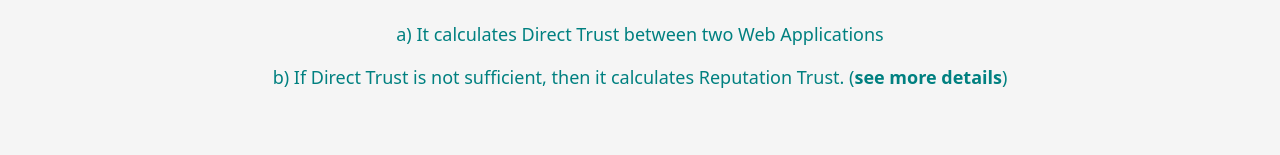
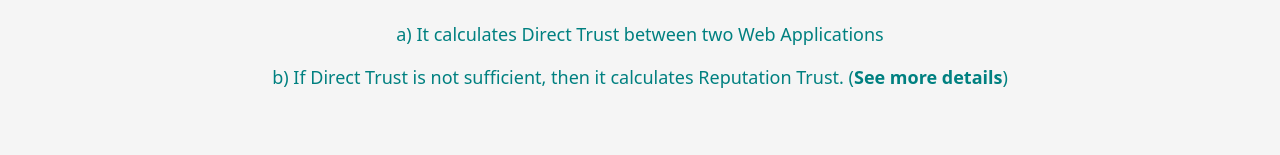
Before and after one commit to amihsan/travos-trust-app, a React (Create React App) app in the folder frontend/: page / in a window 1280 px wide. Shown: the part 203-358 px from the top of the page. Built offline with nearby package versions, Linux system fonts and the light colour scheme; no server answers.

Commit message:
CI/CD Test

```diff
--- a/frontend/src/components/Body.js
+++ b/frontend/src/components/Body.js
@@ -129,7 +129,7 @@ const Body = () => {
               className={`${styles.tooltipLink} ${styles.tooltipLinkTeal}`}
               onClick={handleFullDetailsClick}
             >
-              (<strong>see more details</strong>)
+              (<strong>See more details</strong>)
             </span>
           </p>
         </div>
```
